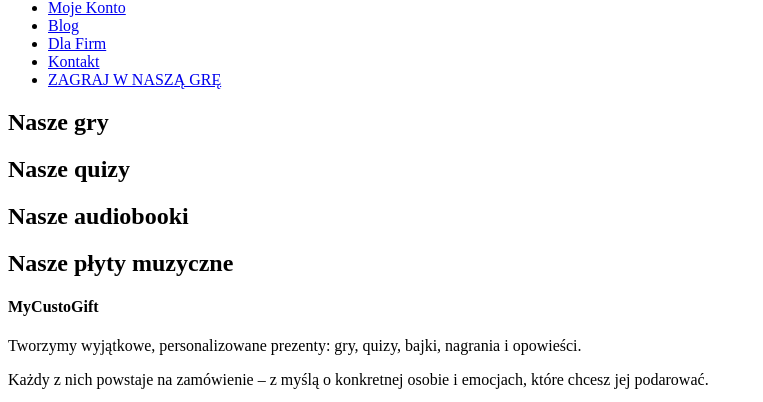
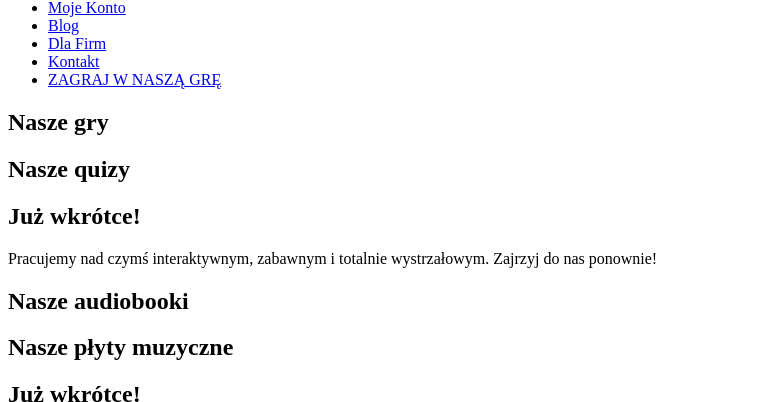
Before and after one commit to czekaj-no/MyCustoGame, a Django app: page /sklep/ in a window 1280 px wide. Shown: the part 347-749 px from the top of the page, without its empty margins (0-763 px from the left). Run offline with Django 5.2, Linux system fonts and the light colour scheme; data that the repository does not hold is empty.

Commit message:
add coming soon

```diff
--- a/myapp/templates/b2b.html
+++ b/myapp/templates/b2b.html
@@ -169,7 +169,7 @@
   </div>
 
 
-<section class="company-testimonials">
+<section class="company-testimonials hideme">
   <h2>Zaufali nam</h2>
   <div class="testimonial-grid">
 
--- a/store/templates/store/product_list.html
+++ b/store/templates/store/product_list.html
@@ -22,7 +22,7 @@
 
 <section class="product-category">
   <h2>Nasze quizy</h2>
-  <div class="products-grid">
+  <div class="products-grid hideme">
     {% for product in quizy %}
       <div class="product-card">
         <img src="{{ product.image.url }}" alt="{{ product.title }}">
@@ -32,7 +32,12 @@
       </div>
     {% endfor %}
   </div>
+  <div class="coming-soon-box">
+    <h2>Już wkrótce!</h2>
+    <p>Pracujemy nad czymś interaktywnym, zabawnym i totalnie wystrzałowym. Zajrzyj do nas ponownie!</p>
+  </div>
 </section>
+
 
 <section class="product-category">
   <h2>Nasze audiobooki</h2>
@@ -50,7 +55,7 @@
 
 <section class="product-category">
   <h2>Nasze płyty muzyczne</h2>
-  <div class="products-grid">
+  <div class="products-grid hideme">
     {% for product in plyty %}
       <div class="product-card">
         <img src="{{ product.image.url }}" alt="{{ product.title }}">
@@ -60,5 +65,10 @@
       </div>
     {% endfor %}
   </div>
+    <div class="coming-soon-box">
+    <h2>Już wkrótce!</h2>
+    <p>Pracujemy nad czymś interaktywnym, zabawnym i totalnie wystrzałowym. Zajrzyj do nas ponownie!</p>
+  </div>
+</section>
 </section>
 {% endblock %}
```
Also changed, not shown: myapp/templates/nasze-gry.html (+10 -2 lines).
